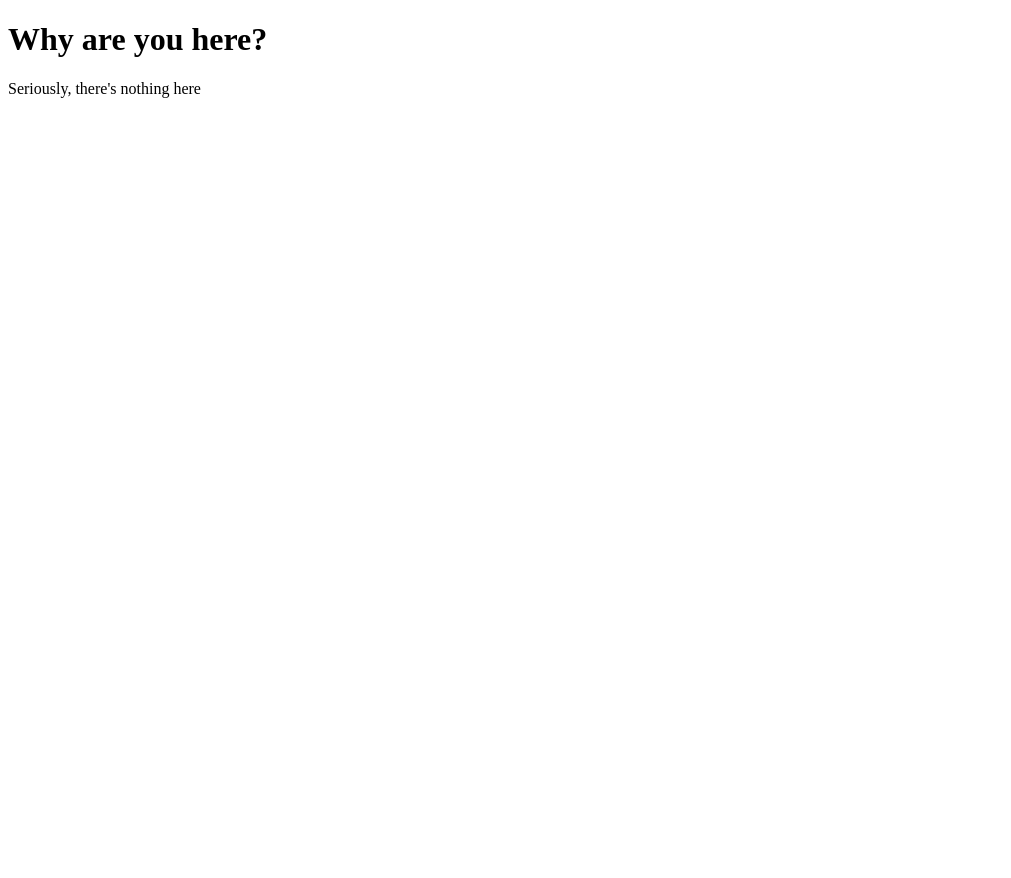
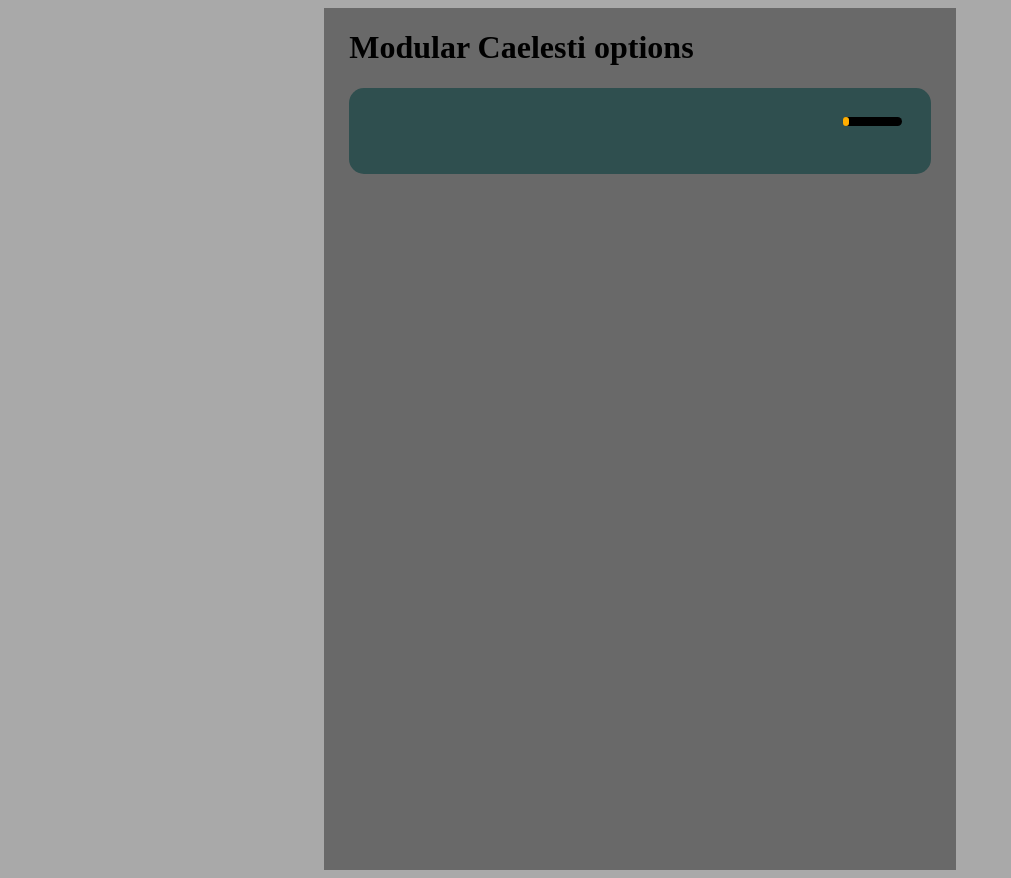
Before and after one commit to SekoiaTree/sekoiatree.github.io, a plain HTML site: page index.html in a window 1280 px wide. Shown: the whole page, without its empty margins (0-1011 px from the left). Before the commit the page ends 800 px from the top, so only its background shows below. Drawn offline with Linux system fonts and the light colour scheme.

Commit message:
Update index.html

```diff
--- a/index.html
+++ b/index.html
@@ -1,10 +1,77 @@
-<!DOCTYPE html>
 <html>
 <head>
-<title>Please work...</title>
+    <title>Modular Caelesti</title>
+    <style>
+        body {
+            background-color: darkgray;
+        }
+
+        #background {
+            overflow: hidden;
+            margin-left: 25%;
+            padding-left: 2%;
+            padding-right:2%;
+            width: 46%;
+            height: 110%;
+            background-color: dimgray;
+        }
+        .option{
+            width:100%;
+            height:10%;
+            background-color:darkslategray;
+            border-radius:15px;
+            position:relative;
+        }
+        /*toggle button*/
+        .toggle-wrap {
+            position: relative;
+            background-color: black;
+            display: inline-block;
+            margin-left: 85%;
+            margin-top: 5%;
+            cursor: pointer;
+            width: 10%;
+            height: 10%;
+            border-radius: 25px;
+        }
+        /*hide the checkbox*/
+        .toggle-wrap input{
+            width:0;
+            height:0;
+            opacity:0;
+        }
+        /*actual bar, with anim*/
+        .toggle {
+            position: absolute;
+            cursor: pointer;
+            top: 0;
+            left: 0;
+            right: 0;
+            bottom: 0;
+            width: 10%;
+            height: 100%;
+            background-color: #FFAE00;
+            border-radius: 25px;
+            -webkit-transition: width .4s;
+            transition: width .4s;
+            transition-timing-function: ease-in-out;
+            -webkit-transition-timing-function: ease-in-out;
+        }
+        /*what happens on press*/
+        input:checked + .toggle{
+            width: 100%;
+        }
+    </style>
 </head>
 <body>
-<h1>Why are you here?</h1>
-<p>Seriously, there's nothing here</p>
+    <div id="background">
+        <h1>Modular Caelesti options</h1>
+        <div class="option">
+            <label class="toggle-wrap">
+                <input type="checkbox" style="display:none"/>
+                <span class="toggle"></span>
+            </label>
+        </div>
+    </div>
 </body>
 </html>
```
